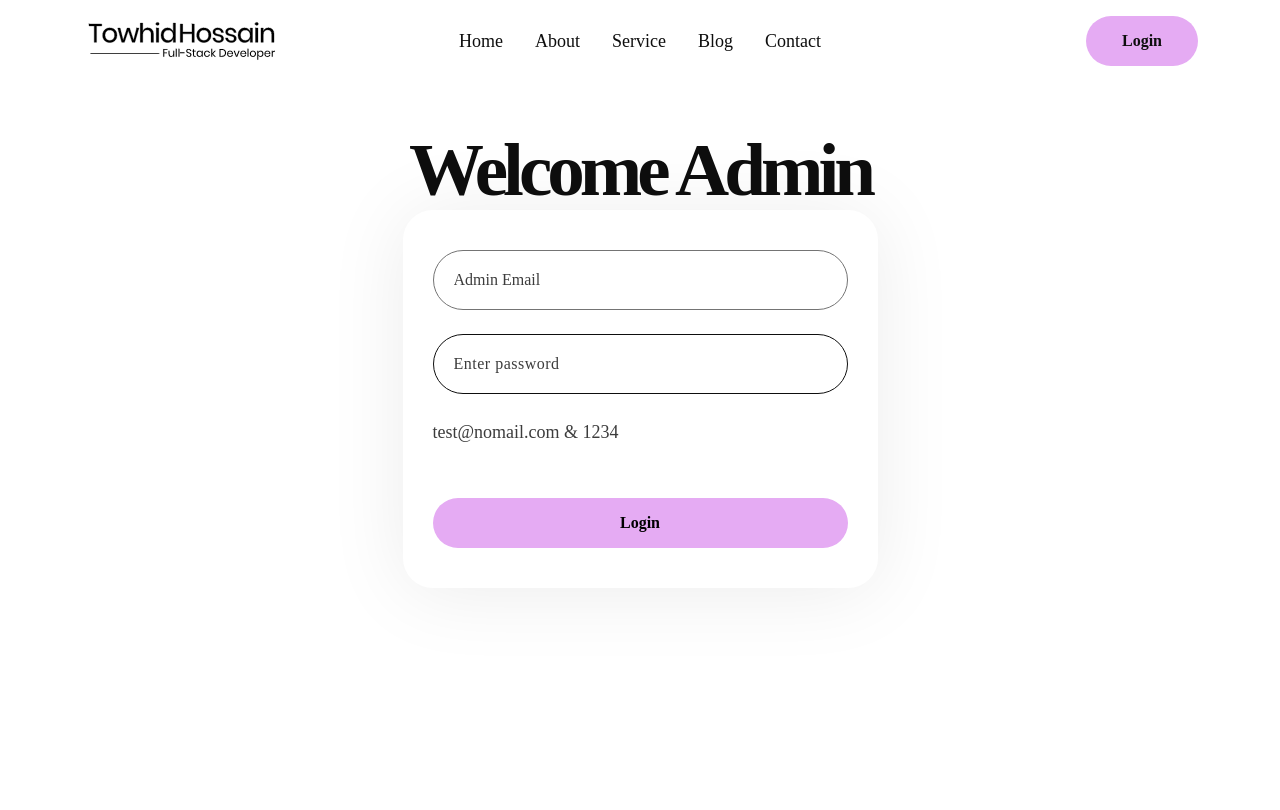
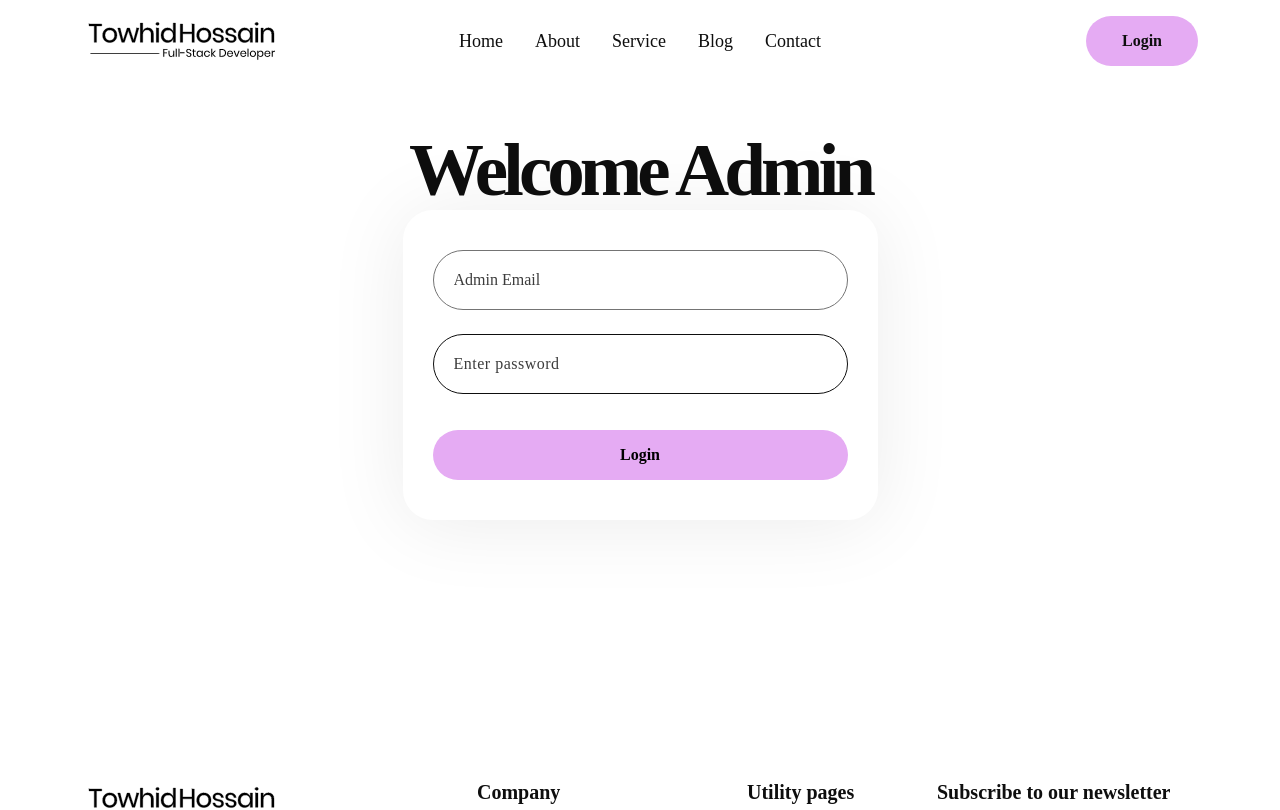
Before and after one commit to Towhid486/BlogServiceProject_Last-Assingment, a React (Vite) app in the folder client/: page /login in a window 1280 px wide. Shown: the top 810 px of the page. Built offline with nearby package versions, Linux system fonts and the light colour scheme.

Commit message:
Login info delete

```diff
--- a/client/src/components/auth/LoginForm.jsx
+++ b/client/src/components/auth/LoginForm.jsx
@@ -35,9 +35,9 @@ const LoginForm = ()=> {
 							<div className="sofax-main-field sofax-subscription-field-inner">
 									<input onChange={(e)=>{LoginFormOnChange('password',e.target.value)}} type="password" name="password" id="password" placeholder="Enter password" className="form-control"/>
 							</div>
-							<div className="sofax-form-box forgot-password">
-								<Link to="#">test@nomail.com & 1234</Link>
-							</div>
+							{/*<div className="sofax-form-box forgot-password">*/}
+							{/*	<Link to="#">test@nomail.com & 1234</Link>*/}
+							{/*</div>*/}
 							<button onClick={onFormSubmit} className="sofax-subcribe-btn2" type="submit">Login</button>
 						{/* </form> */}
 					</div>
```
